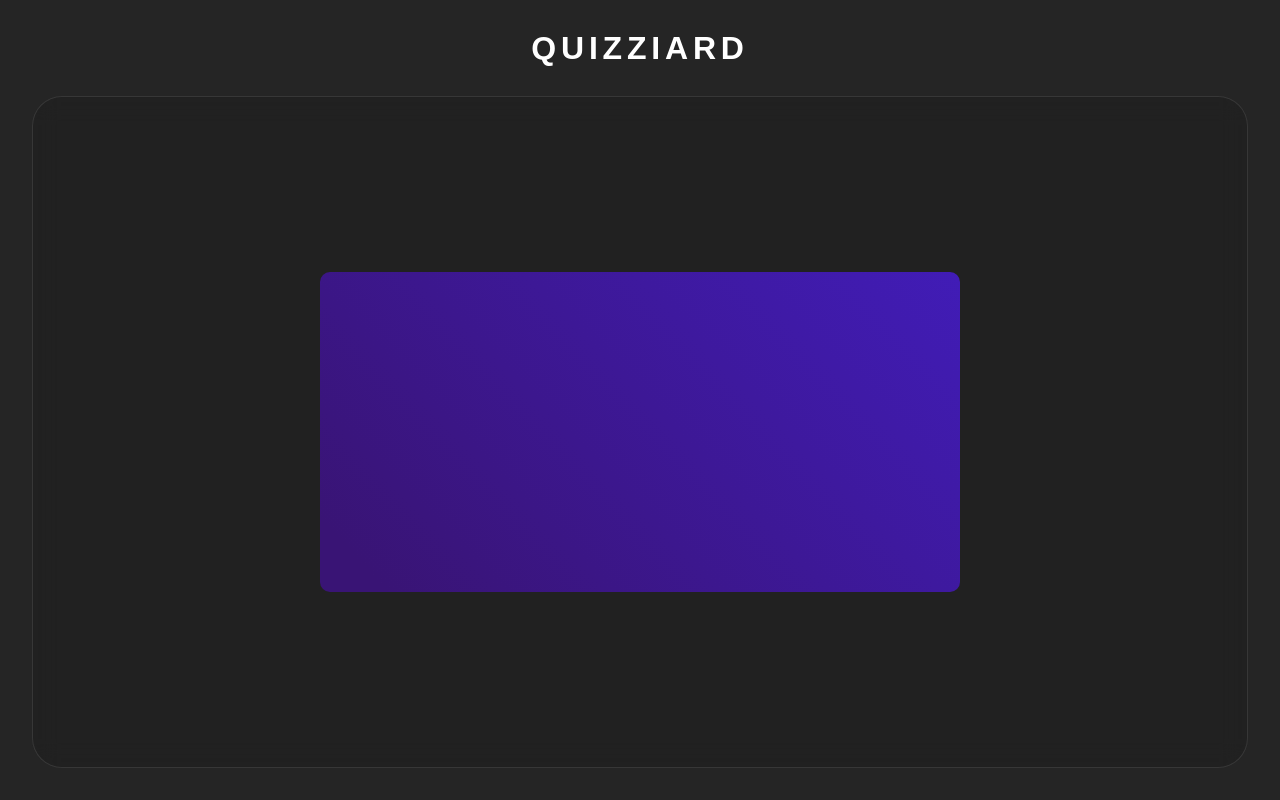
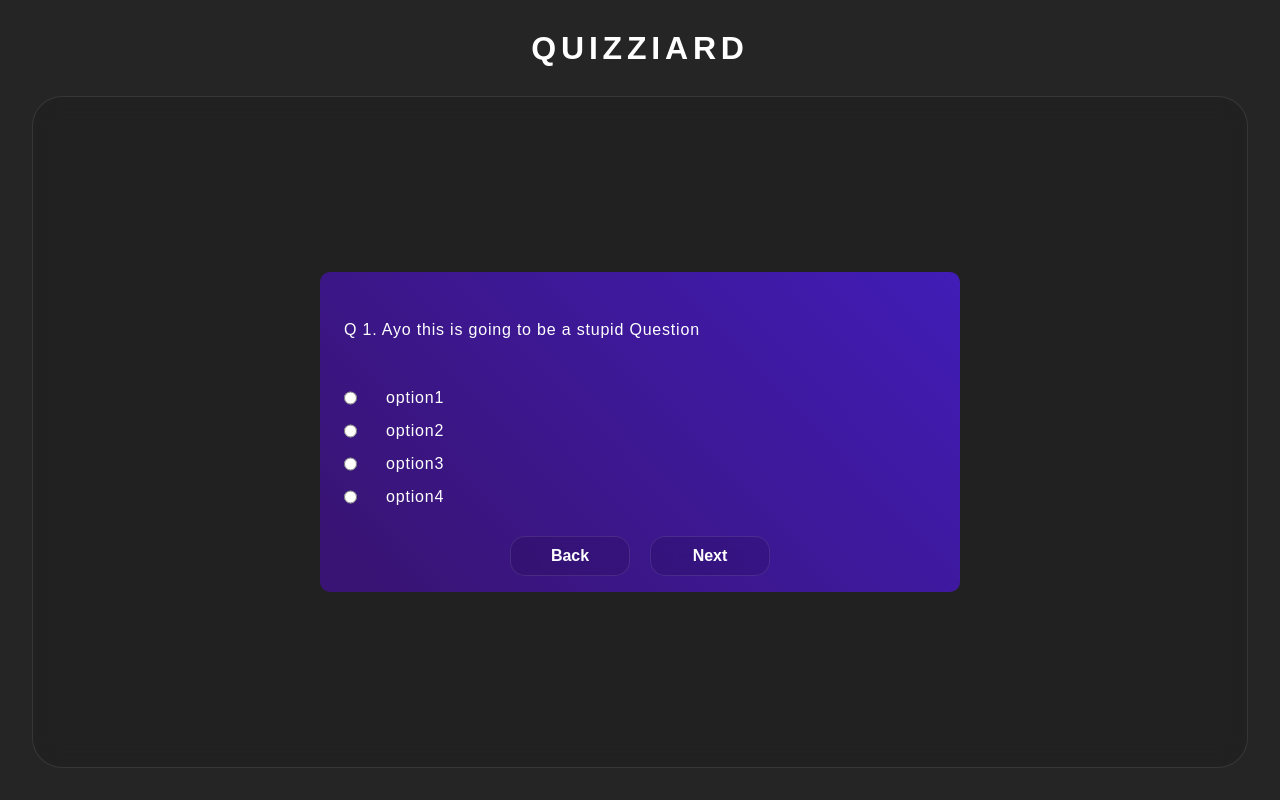
Before and after one commit to NishantEC/quizziard, a React (Vite) app: page /Quiz in a window 1280 px wide. Built offline with nearby package versions, Linux system fonts and the light colour scheme.

Commit message:
added redux and dummy data

```diff
--- a/src/App.jsx
+++ b/src/App.jsx
@@ -4,6 +4,7 @@ import AppBackground from "./components/AppBackground";
 import Header from "./components/header";
 import TakeQuizForm from "./pages/TakeQuizForm";
 import QuizScreen from "./pages/QuizScreen";
+
 function App() {
   return (
     <div>
@@ -15,7 +16,6 @@ function App() {
           <Route path="/Quiz" element={<QuizScreen />} />
         </Routes>
       </AppBackground>
-
     </div>
   );
 }
--- /dev/null
+++ b/src/features/QuizSlice.jsx
@@ -0,0 +1,17 @@
+import { createSlice } from "@reduxjs/toolkit";
+
+const initialState = {
+  questionNumber: 0,
+};
+
+const QuizSlice = createSlice({
+  name: "kfinSlice",
+  initialState,
+  reducers: {
+    handleNext: (state, action) => {
+      state.questionNumber++;
+    },
+  },
+});
+export const { handleNext } = QuizSlice.actions;
+export default QuizSlice.reducer;
--- a/src/main.jsx
+++ b/src/main.jsx
@@ -3,8 +3,12 @@ import ReactDOM from "react-dom/client";
 import App from "./App";
 import "./styles/index.scss";
 import { BrowserRouter } from "react-router-dom";
+import store from "./store";
+import { Provider } from "react-redux";
 ReactDOM.createRoot(document.getElementById("root")).render(
   <BrowserRouter>
-    <App />
+    <Provider store={store}>
+      <App />
+    </Provider>
   </BrowserRouter>
 );
--- a/src/pages/QuizScreen.jsx
+++ b/src/pages/QuizScreen.jsx
@@ -1,17 +1,73 @@
-import { motion } from 'framer-motion'
-import React from 'react'
-import '../styles/pages/quizScreen.scss'
+import { motion } from "framer-motion";
+import React, { useState } from "react";
+import { useDispatch, useSelector } from "react-redux";
+import { handleNext } from "../features/QuizSlice";
+import "../styles/pages/quizScreen.scss";
 const QuizScreen = () => {
+  const { questionNumber } = useSelector((state) => state.quiz);
+  const dispatch = useDispatch();
+  const QuizData = [
+    {
+      question: " Ayo this is going to be a stupid Question",
+      options: ["option1", "option2", "option3", "option4"],
+      markedOptions: null,
+    },
+    {
+      question: " Ayo this is second ",
+      options: ["option1", "option2", "option3", "option4"],
+      markedOptions: null,
+    },
+    {
+      question: " Ayo this is third to d Question",
+      options: ["option1", "option2", "option3", "option4"],
+      markedOptions: null,
+    },
+    {
+      question: " This is su",
+      options: ["option1", "option2", "option3", "option4"],
+      markedOptions: null,
+    },
+    {
+      question: "This is nish",
+      options: ["option1", "option2", "option3", "option4"],
+      markedOptions: null,
+    },
+    {
+      question: " quiz app",
+      options: ["option1", "option2", "option3", "option4"],
+      markedOptions: null,
+    },
+  ];
 
   return (
-    <div className='QuizScreen-container'>
-    <motion.div layoutId='TakeQuizForm' className="QuizScreen-wrapper">
-    <motion.div layoutId='continueToQuiz' className='question-wrapper'  >
+    <div className="QuizScreen-container">
+      <motion.div layoutId="TakeQuizForm" className="QuizScreen-wrapper">
+        <motion.div layoutId="continueToQuiz" className="question-wrapper">
+          <h2>
+            Q {questionNumber + 1}. {QuizData[questionNumber].question}
+          </h2>
+          <div className="answer_section">
+            {QuizData[questionNumber].options.map((item) => (
+              <div className="answer">
+                <input type="radio" />
+                <p>{item}</p>
+              </div>
+            ))}
+          </div>
+          <div className="prev_next_btn">
+            <button>Back</button>
+            <button
+              onClick={() => {
+                dispatch(handleNext());
+              }}
+            >
+              Next
+            </button>
+          </div>
+        </motion.div>
+      </motion.div>
+    </div>
+  );
+};
 
-    </motion.div>
-    </motion.div>
-  </div>
-  )
-}
-
-export default QuizScreen
+export default QuizScreen;
--- /dev/null
+++ b/src/store.jsx
@@ -0,0 +1,7 @@
+import { configureStore } from "@reduxjs/toolkit";
+import QuizReducer from "./features/QuizSlice";
+export default configureStore({
+  reducer: {
+    quiz: QuizReducer,
+  },
+});
--- a/src/styles/index.scss
+++ b/src/styles/index.scss
@@ -1,10 +1,13 @@
-@import url('https://fonts.googleapis.com/css2?family=Poppins:wght@100;200;300;400;500;600;700;800;900&display=swap');
+@import url("https://fonts.googleapis.com/css2?family=Poppins:wght@100;200;300;400;500;600;700;800;900&display=swap");
 
 * {
   padding: 0;
   margin: 0;
   box-sizing: border-box;
-  font-family: 'popins', sans-serif;
-  color:#fff;
-
+  font-family: "popins", sans-serif;
+  color: #fff;
 }
+button {
+  cursor: pointer;
+  outline: none;
+}
--- a/src/styles/pages/quizScreen.scss
+++ b/src/styles/pages/quizScreen.scss
@@ -1,13 +1,10 @@
 .QuizScreen-container {
-
   height: calc(100% - 6rem);
   padding: 0 2rem 2rem 2rem;
-
 
   .QuizScreen-wrapper {
     display: grid;
     height: 100%;
-
 
     padding: 2rem;
     background: rgba(0, 0, 0, 0.1);
@@ -17,19 +14,55 @@ padding: 0 2rem 2rem 2rem;
     gap: 3rem;
     display: grid;
     place-content: center;
-        .question-wrapper{
+    .question-wrapper {
       outline: none;
       border: none;
       padding: 0.5rem 1.5rem;
       height: 20rem;
       width: 40rem;
-            background: linear-gradient(226.05deg, #411CB7 -0.44%, #391475 92.69%);
+      background: linear-gradient(226.05deg, #411cb7 -0.44%, #391475 92.69%);
       border-radius: 10px;
       font-weight: 300;
       font-size: 20px;
       letter-spacing: 0.1rem;
-
     }
-
+    h2 {
+      font-weight: 500;
+      font-size: 16px;
+      letter-spacing: 0.05em;
+      color: #ffffff;
+      padding: 41px 0px 50px 0px;
+    }
+    .prev_next_btn {
+      display: flex;
+      justify-content: center;
+      column-gap: 20px;
+      margin-top: 30px;
+      button {
+        background: rgba(0, 0, 0, 0.1);
+        border: 1px solid rgba(255, 255, 255, 0.1);
+        backdrop-filter: blur(12.5px);
+        border-radius: 15px;
+        width: 120px;
+        height: 40px;
+        font-weight: 600;
+        font-size: 16px;
+        color: #ffffff;
       }
     }
+  }
+  .answer_section {
+    display: grid;
+    row-gap: 15px;
+    .answer {
+      display: flex;
+      column-gap: 29px;
+      p {
+        font-weight: 500;
+        font-size: 16px;
+        letter-spacing: 0.05em;
+        color: #ffffff;
+      }
+    }
+  }
+}
```
Lines whose indentation alone changed are shown as unchanged.
